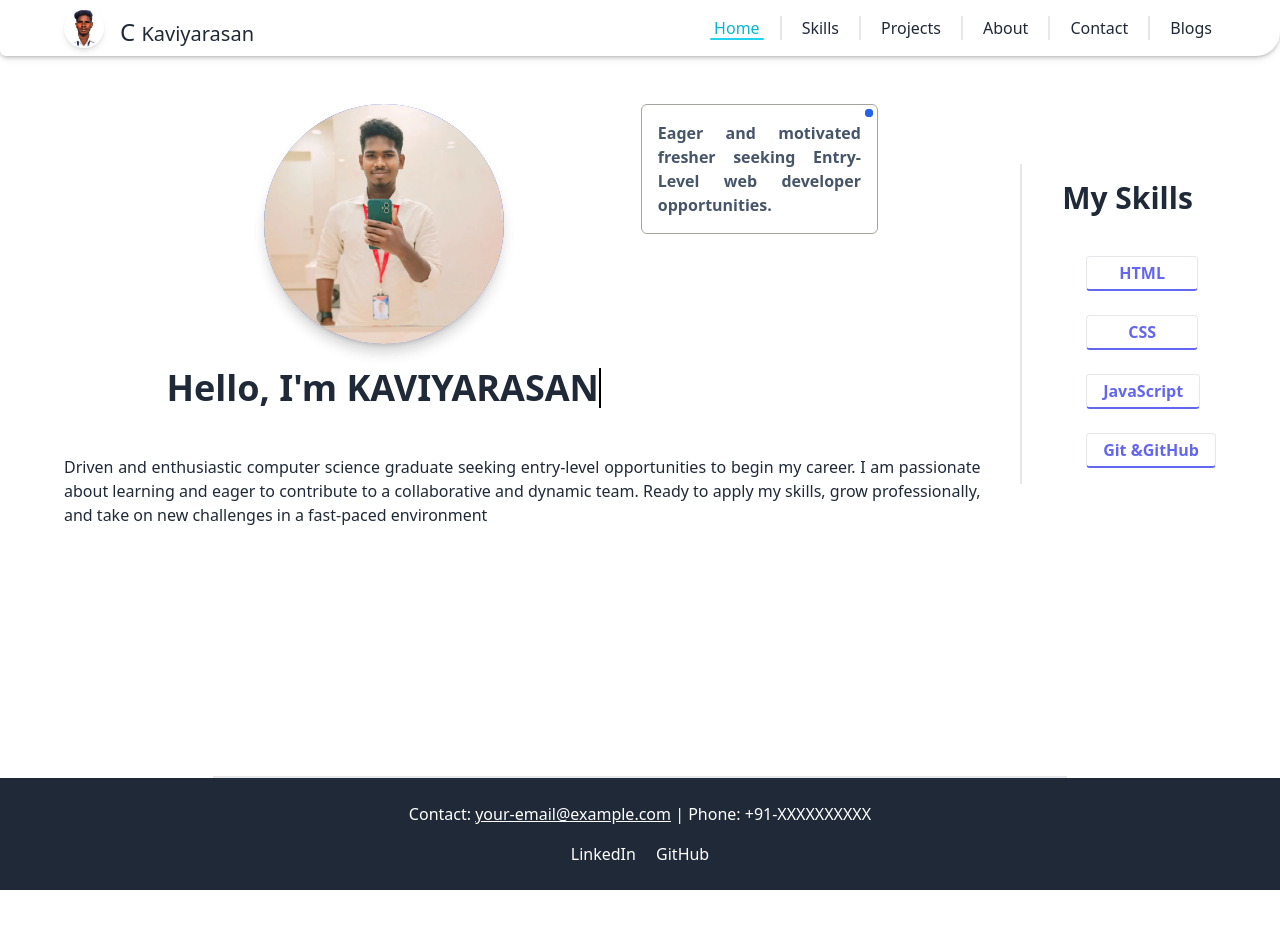
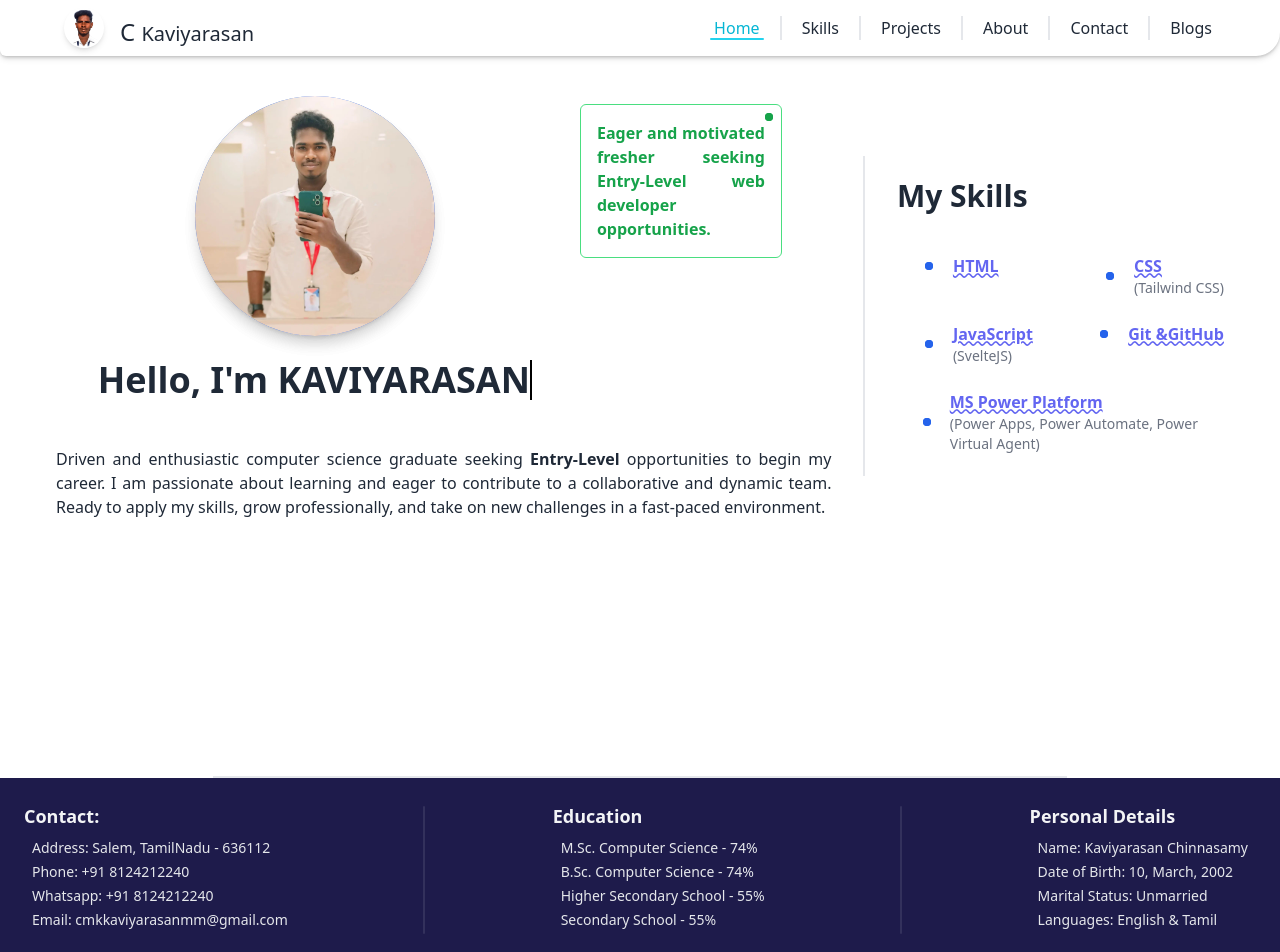
Before and after one commit to kaviyarasancmk02/portfolio, a SvelteKit app in the folder web/: page / in a window 1280 px wide. Shown: the top 952 px of the page. Before the commit the page ends 890 px from the top, so only its background shows below. Built offline with nearby package versions, Linux system fonts and the light colour scheme.

Commit message:
Added details to footer

```diff
--- /dev/null
+++ b/web/src/data/userDetails.js
@@ -0,0 +1,50 @@
+export const userDetails = {
+  name: "Kaviyarasan",
+  initialName: "C Kaviyarasan",
+  fullName: "Kaviyarasan Chinnasamy",
+  dateOfBirth: "10, March, 2002",
+  gender: "Male",
+  maritalStatus: "Unmarried",
+  languages: "English & Tamil",
+  phone: "+91 8124212240",
+  whatsapp: "+91 8124212240",
+  email: "cmkkaviyarasanmm@gmail.com",
+  github: "https://github.com/kaviyarasancmk02",
+  linkedin: "https://linkedin.com/in/kaviyarasancmk02",
+  instagram: "https://www.instagram.com/kaviyarasancmk02/",
+  youtube: "https://www.youtube.com/@kaviyarasancmk02",
+  facebook: "https://www.facebook.com/kaviyarasancmk02/",
+  address:
+    "2/138, North street, Siruvachur, Attur (TK), Salem(DT), TamilNadu - 636 112",
+  simpleAddress: "Salem, TamilNadu - 636112",
+  education: {
+    msc: {
+      name: "M.Sc. Computer Science",
+      university: "Periyar University",
+      duration: "2022 - 2024",
+      percentage: "74%",
+      location: "Aringnar Anna Govt Arts College, Attur.",
+    },
+    bsc: {
+      name: "B.Sc. Computer Science",
+      university: "Periyar University",
+      duration: "2019 - 2022",
+      percentage: "74%",
+      location: "Aringnar Anna Govt Arts College, Attur.",
+    },
+    hsc: {
+      name: "Higher Secondary School",
+      university: "State Board",
+      duration: "2017 - 2019",
+      percentage: "55%",
+      location: "Government Higher Secondary School, Siruvachur.",
+    },
+    sslc: {
+      name: "Secondary School",
+      university: "State Board",
+      duration: "2016 - 2017",
+      percentage: "55%",
+      location: "Government Higher Secondary School, Asanur.",
+    },
+  },
+};
--- a/web/src/routes/+page.svelte
+++ b/web/src/routes/+page.svelte
@@ -1,8 +1,6 @@
 <script>
   import Hero from "./component/hero.svelte";
-  import kaviyarsanStylish from "../assets/images/kaviyarsanStylish.jpg";
 
-  let greetingName = "Hello, I'm KAVIYARASAN";
   const verticalLine = '<div class="w-1 h-80 bg-gray-200"></div>';
   const horizontalLine = '<div class="w-2/3 h-0.5 bg-gray-200"></div>';
 </script>
--- /dev/null
+++ b/web/src/routes/animation/ping.svelte
@@ -0,0 +1,9 @@
+<script>
+  export let color = "bg-blue-600";
+  $: style = `${color} w-2 h-2 rounded-full transition-all duration-500`;
+</script>
+
+<div class="w-4 h-4 relative flex items-center justify-center">
+  <div class={style}></div>
+  <div class={`${style} animate-ping absolute`}></div>
+</div>
--- a/web/src/routes/component/footer.svelte
+++ b/web/src/routes/component/footer.svelte
@@ -1,23 +1,97 @@
-<footer class="bg-gray-800 text-white py-6">
-  <div class="container mx-auto text-center">
-    <p class="mb-4">
-      Contact: <a
-        href="mailto:your-email@example.com"
-        class="underline hover:text-gray-400">your-email@example.com</a
-      > | Phone: +91-XXXXXXXXXX
-    </p>
-    <div class="social-links space-x-4">
-      <a
-        href="https://linkedin.com/in/your-profile"
-        target="_blank"
-        class="hover:text-gray-400 transition duration-300">LinkedIn</a
-      >
-      <a
-        href="https://github.com/your-profile"
-        target="_blank"
-        class="hover:text-gray-400 transition duration-300">GitHub</a
-      >
-      <!-- Add more social icons as needed -->
+<script>
+  import {userDetails} from "../../data/userDetails.js";
+  console.log(typeof userDetails);
+  const verticalLine =
+    '<div class="hidden md:block rounded w-0.5 h-32 bg-gray-100 opacity-10"></div>';
+  const horizontalLine =
+    '<div class="hidden md:block rounded w-2/3 h-0.5 bg-gray-100 opacity-10"></div>';
+
+  const socialMedia = {
+    linkedin: {
+      name: "LinkedIn",
+      url: userDetails.linkedin,
+    },
+    github: {
+      name: "HitHub",
+      url: userDetails.github,
+    },
+    instagram: {
+      name: "Instagram",
+      url: userDetails.instagram,
+    },
+    facebook: {
+      name: "FaceBook",
+      url: userDetails.facebook,
+    },
+    youtube: {
+      name: "YouTube",
+      url: userDetails.youtube,
+    },
+  };
+</script>
+
+<footer
+  class="bg-indigo-950 text-white p-6 flex flex-col items-center justify-between gap-4"
+>
+  <div
+    class="w-full flex flex-col md:flex-row items-start md:items-center justify-between gap-4"
+  >
+    <div class="">
+      <span class="font-semibold text-lg text-gray-100"> Contact: </span>
+      <ul class="text-sm p-2 space-y-1 text-gray-200">
+        <li class="">Address: {userDetails.simpleAddress}</li>
+        <li class="">Phone: {userDetails.phone}</li>
+        <li class="">Whatsapp: {userDetails.whatsapp}</li>
+        <li class="">Email: {userDetails.email}</li>
+      </ul>
+    </div>
+    {@html verticalLine}
+    <div class="">
+      <span class="font-semibold text-lg text-gray-100"> Education </span>
+      <ul class="text-sm p-2 space-y-1 text-gray-200">
+        <li class="">
+          {userDetails.education.msc.name} - {userDetails.education.msc
+            .percentage}
+        </li>
+        <li class="">
+          {userDetails.education.bsc.name} - {userDetails.education.bsc
+            .percentage}
+        </li>
+        <li class="">
+          {userDetails.education.hsc.name} - {userDetails.education.hsc
+            .percentage}
+        </li>
+        <li class="">
+          {userDetails.education.sslc.name} - {userDetails.education.sslc
+            .percentage}
+        </li>
+      </ul>
+    </div>
+    {@html verticalLine}
+    <div class="">
+      <span class="font-semibold text-lg text-gray-100">
+        Personal Details
+      </span>
+      <ul class="text-sm p-2 space-y-1 text-gray-200">
+        <li class="">Name: {userDetails.fullName}</li>
+        <li class="">Date of Birth: {userDetails.dateOfBirth}</li>
+        <li class="">Marital Status: {userDetails.maritalStatus}</li>
+        <li class="">Languages: {userDetails.languages}</li>
+      </ul>
     </div>
   </div>
+  {@html horizontalLine}
+  <div class="flex items-center justify-center gap-6 flex-wrap p-4">
+    {#each Object.entries(socialMedia) as [key, link]}
+      <a
+        href={link.url}
+        target="_blank"
+        class="relative group transition-all duration-300 ease-in-out"
+        >{link.name}
+        <span
+          class="absolute bottom-0 left-0 h-0.5 rounded bg-gray-300 transition-all duration-300 ease-in-out w-0 group-hover:w-full"
+        ></span>
+      </a>
+    {/each}
+  </div>
 </footer>
--- a/web/src/routes/component/header.svelte
+++ b/web/src/routes/component/header.svelte
@@ -1,7 +1,7 @@
 <script lang="ts">
   import {onMount} from "svelte";
   import kaviyarsanStylish from "../../assets/images/kaviyarasanFormal.png";
-  import MenuBotton from "./menubotton.svelte";
+  import MenuBotton from "./menuBotton.svelte";
 
   let i = 0;
   const verticalLine = '<span class="w-0.5 h-6 bg-gray-200 mx-4"></span>';
--- a/web/src/routes/component/hero.svelte
+++ b/web/src/routes/component/hero.svelte
@@ -1,5 +1,6 @@
 <script>
   import kaviyarsanStylish from "../../assets/images/kaviyarsanStylish.jpg";
+  import Ping from "../animation/ping.svelte";
 
   let greetingName = "Hello, I'm KAVIYARASAN";
   const verticalLine =
@@ -9,8 +10,9 @@
   const mySkills = [
     "HTML",
     ["CSS", "Tailwind CSS"],
-    ["JavaScript", ["SvelteJS"]],
+    ["JavaScript", "SvelteJS"],
     "Git &GitHub",
+    ["MS Power Platform", "Power Apps, Power Automate, Power Virtual Agent"],
   ];
 </script>
 
@@ -19,13 +21,13 @@
   class="md:min-h-[90vh] bg-white text-gray-800 transition-all duration-300 ease-in-out"
 >
   <div
-    class="p-4 md:p-8 lg:p-12 flex flex-col md:flex-row items-center justify-stretch gap-6"
+    class="p-4 md:p-6 lg:p-10 flex flex-col md:flex-row items-center justify-stretch gap-4"
   >
     <div
       class="intro text-center flex flex-col items-center justify-center gap-4 transition-all duration-500 ease-in-out"
     >
       <div
-        class="flex flex-col md:flex-row items-center md:items-start justify-center gap-4 md:gap-6 lg:gap-10"
+        class="flex flex-col md:flex-row items-center md:items-start justify-center gap-4 md:gap-4 lg:gap-10"
       >
         <div>
           <div
@@ -52,45 +54,56 @@
           </h1>
         </div>
         <div
-          class="md:w-1/4 min-w-40 border border-stone-400 p-2 md:p-4 rounded-md text-pretty text-base font-semibold text-slate-600 transition-all duration-500 ease-in-out text-justify relative"
+          class="md:w-1/4 m-2 min-w-40 border border-green-400 p-2 md:p-4 rounded-md text-pretty text-base font-semibold text-green-600 transition-all duration-500 ease-in-out text-justify relative"
         >
           Eager and motivated fresher seeking Entry-Level web developer
           opportunities.
-          <div
-            class="w-2 h-2 absolute top-1 right-1 bg-blue-600 rounded-full transition-all duration-500"
-          ></div>
-          <div
-            class="w-2 h-2 absolute top-1 right-1 bg-blue-600 rounded-full animate-ping transition-all duration-500"
-          ></div>
+          <div class="absolute top-1 right-1">
+            <Ping color="bg-green-600" />
+          </div>
         </div>
       </div>
 
       <p class="text-justify p-4">
-        Driven and enthusiastic computer science graduate seeking entry-level
-        opportunities to begin my career. I am passionate about learning and
-        eager to contribute to a collaborative and dynamic team. Ready to apply
-        my skills, grow professionally, and take on new challenges in a
-        fast-paced environment
+        Driven and enthusiastic computer science graduate seeking
+        <strong> Entry-Level </strong>
+        opportunities to begin my career. I am passionate about learning and eager
+        to contribute to a collaborative and dynamic team. Ready to apply my skills,
+        grow professionally, and take on new challenges in a fast-paced environment.
       </p>
     </div>
 
     {@html verticalLine}
 
-    <div class="p-4 md:w-1/4 flex flex-col items-start w-full gap-4">
+    <div class="p-4 flex flex-col items-start gap-4">
       <h2 class="text-3xl font-semibold mb-6">My Skills</h2>
-      <ul class="pl-6 flex items-start gap-6 flex-wrap">
+      <ul class="pl-6 flex items-start justify-between gap-6 flex-wrap">
         {#each mySkills as skill}
-          <button
-            class="min-w-max w-28 rounded border border-b-2 border-b-indigo-500 hover:border-indigo-500 py-1 px-4 hover:bg-indigo-100 transition-all duration-300 ease-in-out"
+          <span
+            class="transition-all duration-300 ease-in-out flex items-center justify-start gap-4"
           >
-            <li class="text-indigo-500 hover:text-indigo-600 font-semibold">
-              {#if typeof skill === "string"}
+            <Ping />
+            {#if typeof skill === "string"}
+              <span
+                class="underline decoration-indigo-500 decoration-wavy text-indigo-500 -indigo-600 font-semibold"
+              >
                 {skill}
-              {:else if typeof skill === "object"}
-                {skill[0]}
-              {/if}
-            </li>
-          </button>
+              </span>
+            {:else if typeof skill === "object"}
+              <div>
+                <div
+                  class="underline text-ellipsis decoration-indigo-500 decoration-wavy text-indigo-500 -indigo-600 font-semibold"
+                >
+                  {skill[0]}
+                </div>
+                <div
+                  class=" text-wrap text-gray-500 font-medium text-sm text-ellipsis"
+                >
+                  ({skill[1].slice(0)})
+                </div>
+              </div>
+            {/if}
+          </span>
         {/each}
       </ul>
     </div>
```
